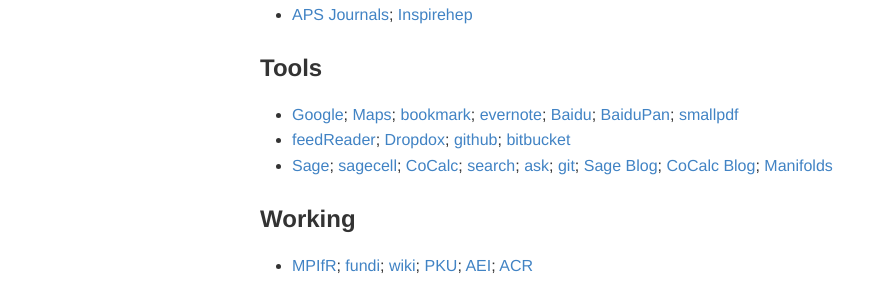
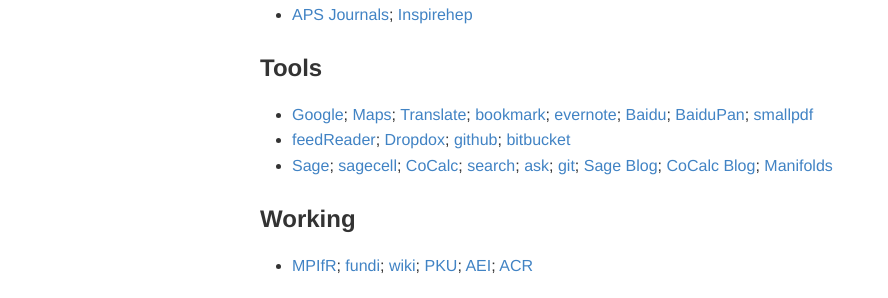
Before and after one commit to Friendshao/Friendshao.github.io, a Jekyll site: the page docs/freqlink.html, which Jekyll copies as it is, in a window 1280 px wide. Shown: the part 291-589 px from the top of the page, without its empty margins (0-888 px from the left). Built offline with Jekyll 4.4.1, drawn with Linux system fonts in a browser that asks for light colours.

Commit message:
update footer

```diff
--- a/_includes/footer.html
+++ b/_includes/footer.html
@@ -13,11 +13,7 @@
 
       <div class="footer-col footer-col-2">
 
-          <b><font color="Fuchsia">He</font>
-              <font color="blue">does</font>
-              <font color="red">not</font>
-              <font color="cyan">play</font></b>
-          <img src="http://friendshao.github.io/img/dice.jpg" style="width:100px;"></img>
+          <img src="http://friendshao.github.io/img/eqns.jpg" style="width:225px;"></img>
 
         <ul class="social-media-list">
           {% if site.github_username %}
--- a/docs/freqlink.html
+++ b/docs/freqlink.html
@@ -871,6 +871,7 @@
 <ul>
 <li><a href="http://www.google.com/ncr">Google</a>;
 <a href="https://www.google.com/maps">Maps</a>;
+<a href="https://translate.google.com/">Translate</a>;
 <a href="https://www.google.com/bookmarks/">bookmark</a>;
 <a href="https://www.evernote.com/Home.action">evernote</a>;
 <a href="http://www.baidu.com">Baidu</a>;
```
Also changed, not shown: img/eqns.gif (added).
